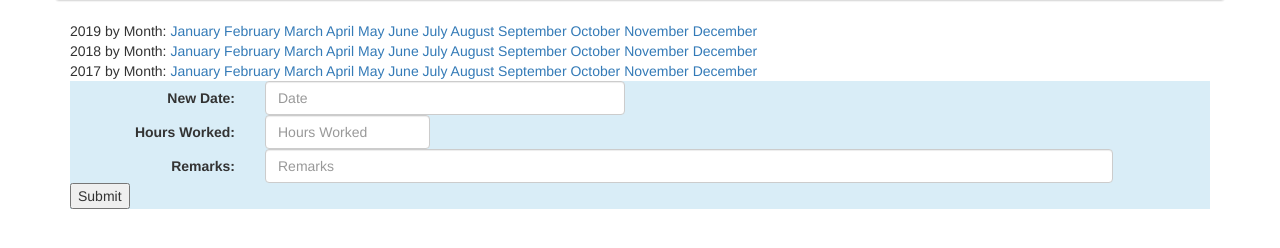
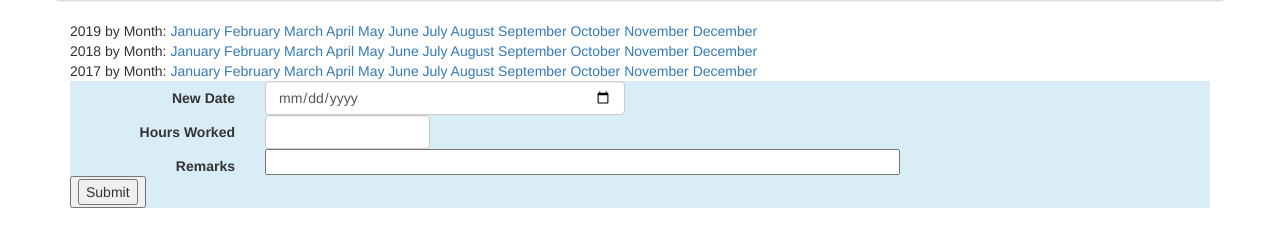
Before and after one commit to thomasjohncole/deepwork2, a Flask app: page /add/ in a window 1280 px wide. Shown: the part 185-433 px from the top of the page. Run offline with Flask 2, Linux system fonts and the light colour scheme; some libraries are stand-ins or nearby versions.

Commit message:
Refactor to use WTForms for form inputs

```diff
--- /dev/null
+++ b/app/forms.py
@@ -0,0 +1,18 @@
+from flask_wtf import FlaskForm
+from wtforms import StringField, DateField, FloatField, SubmitField
+from wtforms.validators import DataRequired
+
+class AddDayForm(FlaskForm):
+    new_date = DateField('New Date', format='%Y-%m-%d', \
+        validators=[DataRequired()])
+    hours_worked = FloatField('Hours Worked', validators=[DataRequired()])
+    remarks = StringField('Remarks')
+    submit = SubmitField('Submit')
+
+class EditDayForm(FlaskForm):
+    hours_worked = FloatField('Hours Worked', validators=[DataRequired()])
+    remarks = StringField('Remarks')
+    submit = SubmitField('Submit')
+
+class DeleteDayForm(FlaskForm):
+    submit = SubmitField('YES!')
--- a/app/routes.py
+++ b/app/routes.py
@@ -1,5 +1,6 @@
 from app import app
 from flask import request, render_template, redirect, url_for, flash
+from app.forms import AddDayForm, EditDayForm, DeleteDayForm
 
 from sqlalchemy import create_engine, func, update, extract
 from sqlalchemy.orm import sessionmaker
@@ -150,15 +151,20 @@ def addDay():
     month = datetime.today().month
     year = datetime.today().year
     month_values = getMonthValues(month, year)
-
     h4 = ("Add Day")
 
-    if request.method == 'POST':
+    form = AddDayForm()     # use the class from forms.py
+
+    if form.validate_on_submit():
+    # if request.method == 'POST':
         new_date = Dailyhours(
-            work_date = datetime.strptime(
-                request.form['work_date'], "%Y-%m-%d"),
-            hours_worked = (request.form['hours_worked']),
-            remarks = (request.form['remarks'])
+            # work_date = datetime.strptime(
+            #     request.form['work_date'], "%Y-%m-%d"),
+            # hours_worked = (request.form['hours_worked']),
+            # remarks = (request.form['remarks'])
+            work_date = form.new_date.data,
+            hours_worked = form.hours_worked.data,
+            remarks = form.remarks.data
             )
         session.add(new_date)
         session.commit()
@@ -173,6 +179,7 @@ def addDay():
             avg_hrs_day = month_values[4],
             total_hours = month_values[5],
             h4 = h4,
+            form = form
             )
 
 
@@ -212,14 +219,16 @@ def editDay(work_date):
     month = datetime.today().month
     year = datetime.today().year
     month_values = getMonthValues(month, year)
+    h4 = ("Edit Day")
 
-    h4 = ("Edit Day")
+    form = EditDayForm()     # use the class from forms.py
 
     day_to_edit = session.query(Dailyhours).filter_by(work_date = work_date).one()
 
-    if request.method == 'POST':
-        data = ({'hours_worked': request.form['hours_worked'],
-                'remarks': request.form['remarks']}
+    if form.validate_on_submit():
+    # if request.method == 'POST':
+        data = ({'hours_worked': form.hours_worked.data,
+                'remarks': form.remarks.data}
                 )
         session.query(Dailyhours).filter_by(work_date = work_date).update(data)
         session.commit()
@@ -235,6 +244,7 @@ def editDay(work_date):
             avg_hrs_day = month_values[4],
             total_hours = month_values[5],
             h4 = h4,
+            form = form
             )
 
 
--- a/app/templates/add_day.html
+++ b/app/templates/add_day.html
@@ -6,37 +6,37 @@
 
     {% include '_nav_header.html' %}
 
-    <form class="form-horizontal bg-info" method='POST' action="{{ url_for('addDay') }}">
-
+    <form class="form-horizontal bg-info" method='POST' novalidate action="{{ url_for('addDay') }}">
+        {{ form.hidden_tag() }}
         <div class="row">
 
-            <label for="inputDate" class="col-sm-2 control-label">New Date:</label>
+            {{ form.new_date.label(class="col-sm-2 control-label") }}
 
             <div class="col-sm-4">
-                <input type="text" name="work_date" class="form-control" id="inputDate" placeholder="Date">
+                {{ form.new_date(class="form-control") }}
             </div>
 
         </div>
         <div class="row">
 
-            <label for="inputHours" class="col-sm-2 control-label">Hours Worked:</label>
+            {{ form.hours_worked.label(class="col-sm-2 control-label") }}
 
             <div class="col-sm-2">
-                <input type="text" name="hours_worked" size="35" class="form-control" id="inputHours" placeholder="Hours Worked">
+
+                {{ form.hours_worked(class="form-control", size=35, id="inputHours") }}
             </div>
 
         </div>
         <div class="row">
 
-            <label for="inputRemarks" class="col-sm-2 control-label">Remarks:</label>
-
+            {{ form.remarks.label(class="col-sm-2 control-label") }}
             <div class="col-sm-9">
-                <input type="text" name="remarks" size="75" class="form-control" id="inputRemarks" placeholder="Remarks">
+                {{ form.remarks(class="form control", size=75, id="inputRemarks") }}
             </div>
 
         </div>
 
-        <button type ='submit'>Submit</button>
+        <button type ='submit'>{{ form.submit() }}</button>
 
     </form>
 
--- a/app/templates/delete_day.html
+++ b/app/templates/delete_day.html
@@ -13,7 +13,7 @@
     <div class="content bg-info">
         <form method='POST' action="{{url_for('deleteDay', work_date = day_to_delete.work_date)}}">
 
-            <button type='submit'>YES!</button>
+            <button type='submit'>{{ form.submit() }}</button>
 
         </form>
     </div>
```
Also changed, not shown: app/templates/edit_day.html (+6 -8 lines).
